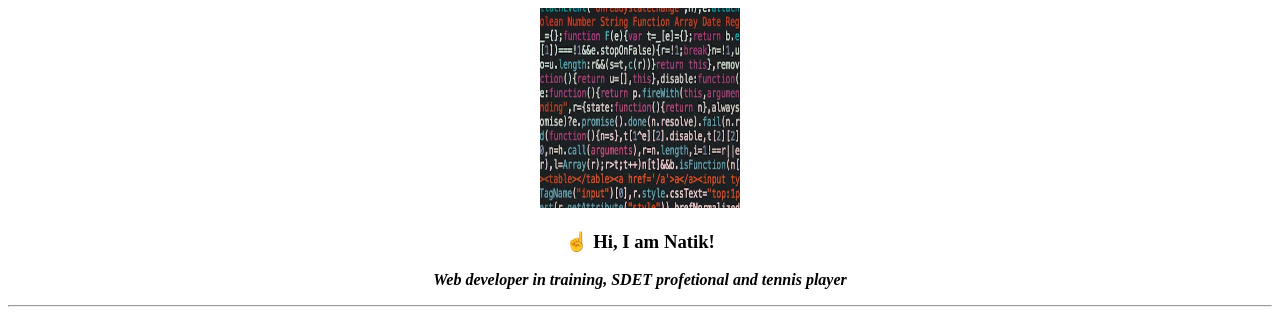
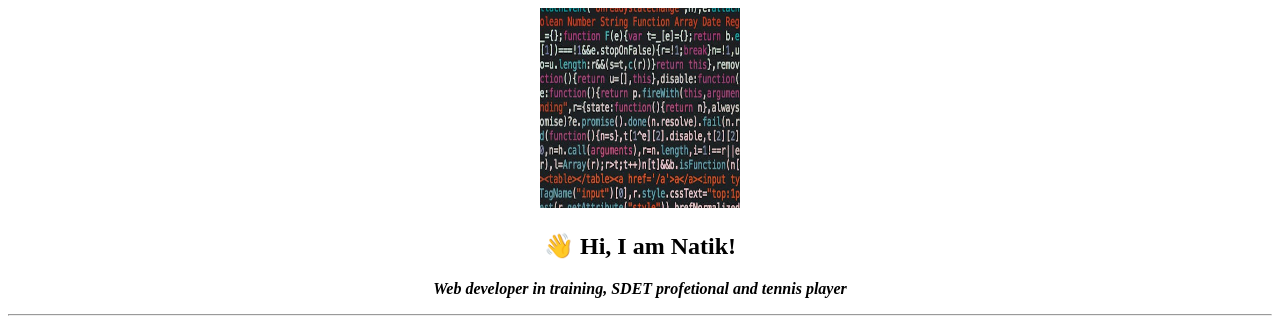
Before and after one commit to NatikN1/project-personal-profile-html, a plain HTML site: page index.html in a window 1280 px wide. Shown: the top 321 px of the page. Drawn offline with Linux system fonts and the light colour scheme.

Commit message:
emoji commit

```diff
--- a/index.html
+++ b/index.html
@@ -7,7 +7,7 @@
 </head>
 <body>
     <center><img src="code image.png" alt="Coding Image" width="200px" height="200px"></center>
-    <center><h3>&#9757; Hi, I am Natik!<h3></center>
+    <center><h2>&#128075; Hi, I am Natik!<h2></center>
     <center><p><b><i>Web developer in training, SDET profetional and tennis player </i></b></p></center>
     <hr>
     <h1>About Me</h1>
```
